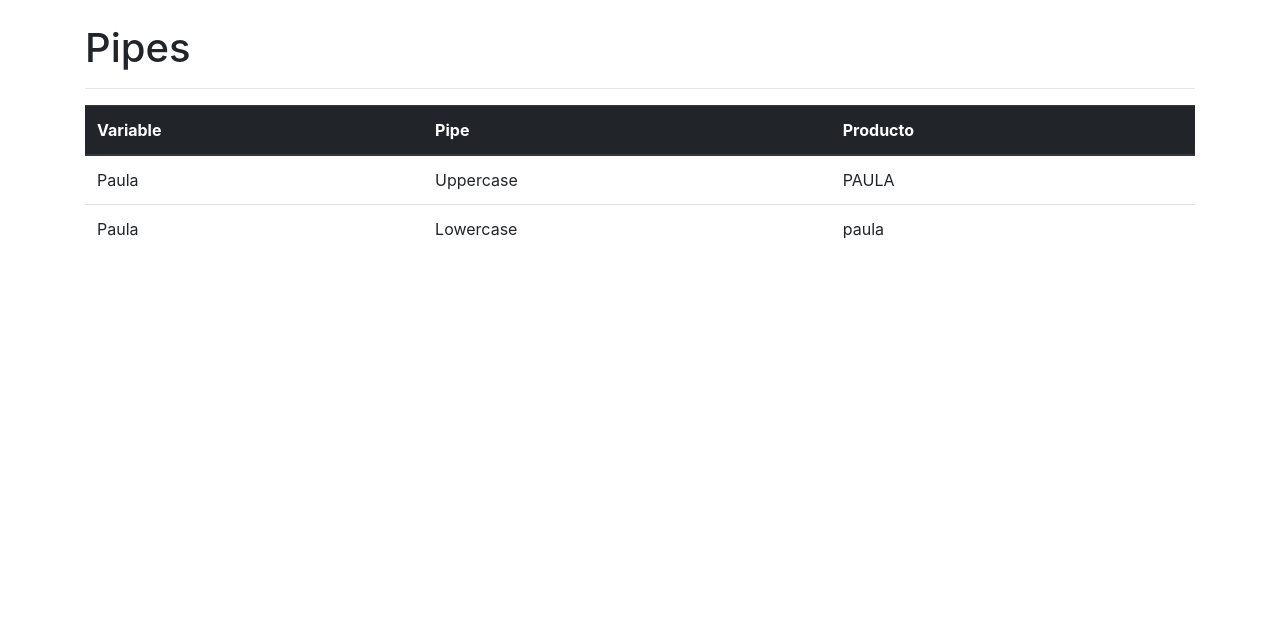
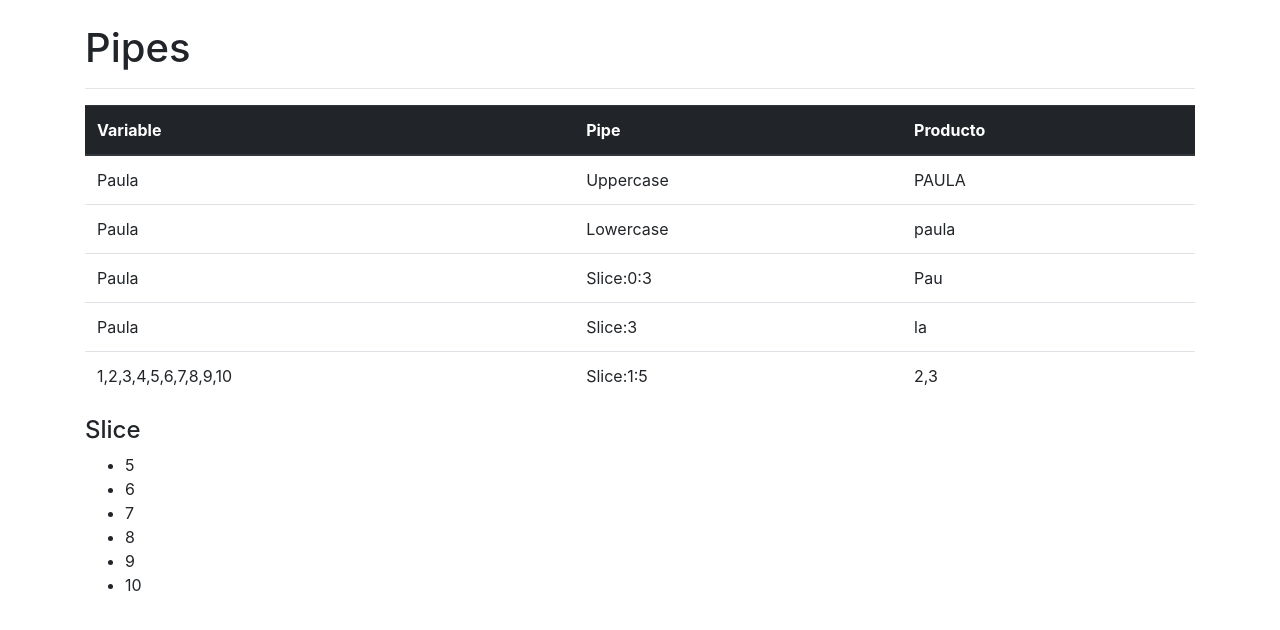
Before and after one commit to Pauliih/pipes_angular, an Angular app: page / in a window 1280 px wide. Shown: the top 630 px of the page. Built offline with nearby package versions, Linux system fonts and the light colour scheme.

Commit message:
pipe slice

```diff
--- a/src/app/app.component.html
+++ b/src/app/app.component.html
@@ -22,6 +22,26 @@
                 <td>Lowercase</td>
                 <td>{{nombre | lowercase}}</td>
             </tr>
+            <tr>
+                <td>{{nombre}}</td>
+                <td>Slice:0:3</td>
+                <td>{{nombre | slice:0:3}}</td>
+            </tr>
+            <tr>
+                <td>{{nombre}}</td>
+                <td>Slice:3</td>
+                <td>{{nombre | slice:3}}</td>
+            </tr>
+            <tr>
+                <td>{{arreglo}}</td>
+                <td>Slice:1:5</td>
+                <td>{{arreglo | slice:1:3}}</td>
+            </tr>
         </tbody>
     </table>
+
+    <h4>Slice</h4>
+    <ul>
+        <li *ngFor="let item of arreglo | slice:4:15"> {{item}}</li>
+    </ul>
 </div>
--- a/src/app/app.component.ts
+++ b/src/app/app.component.ts
@@ -8,4 +8,5 @@
 export class AppComponent {
   title = 'Pipes';
   nombre: String = 'Paula';
+  arreglo = [1, 2, 3, 4, 5, 6, 7, 8, 9, 10];
 }
```
